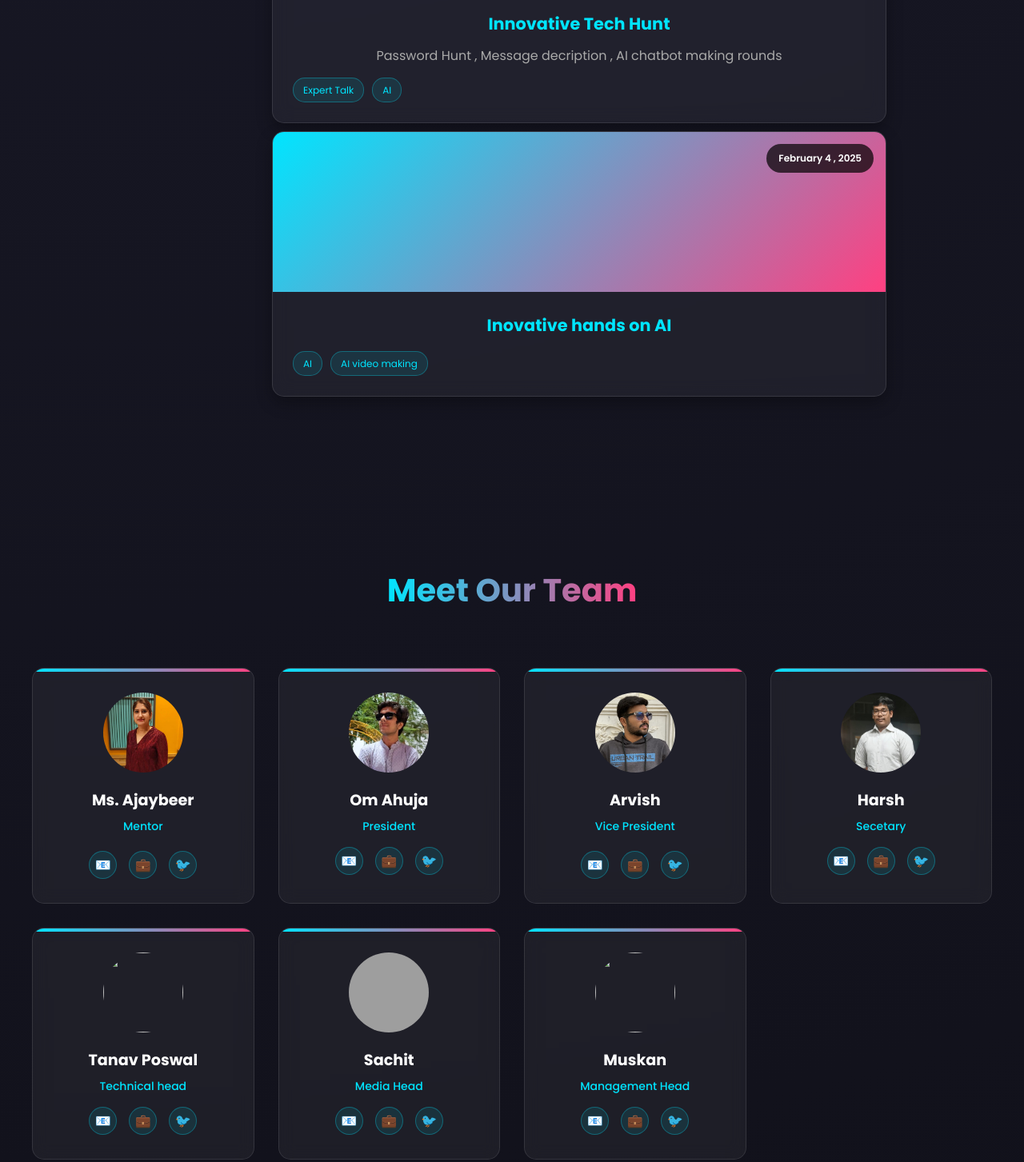
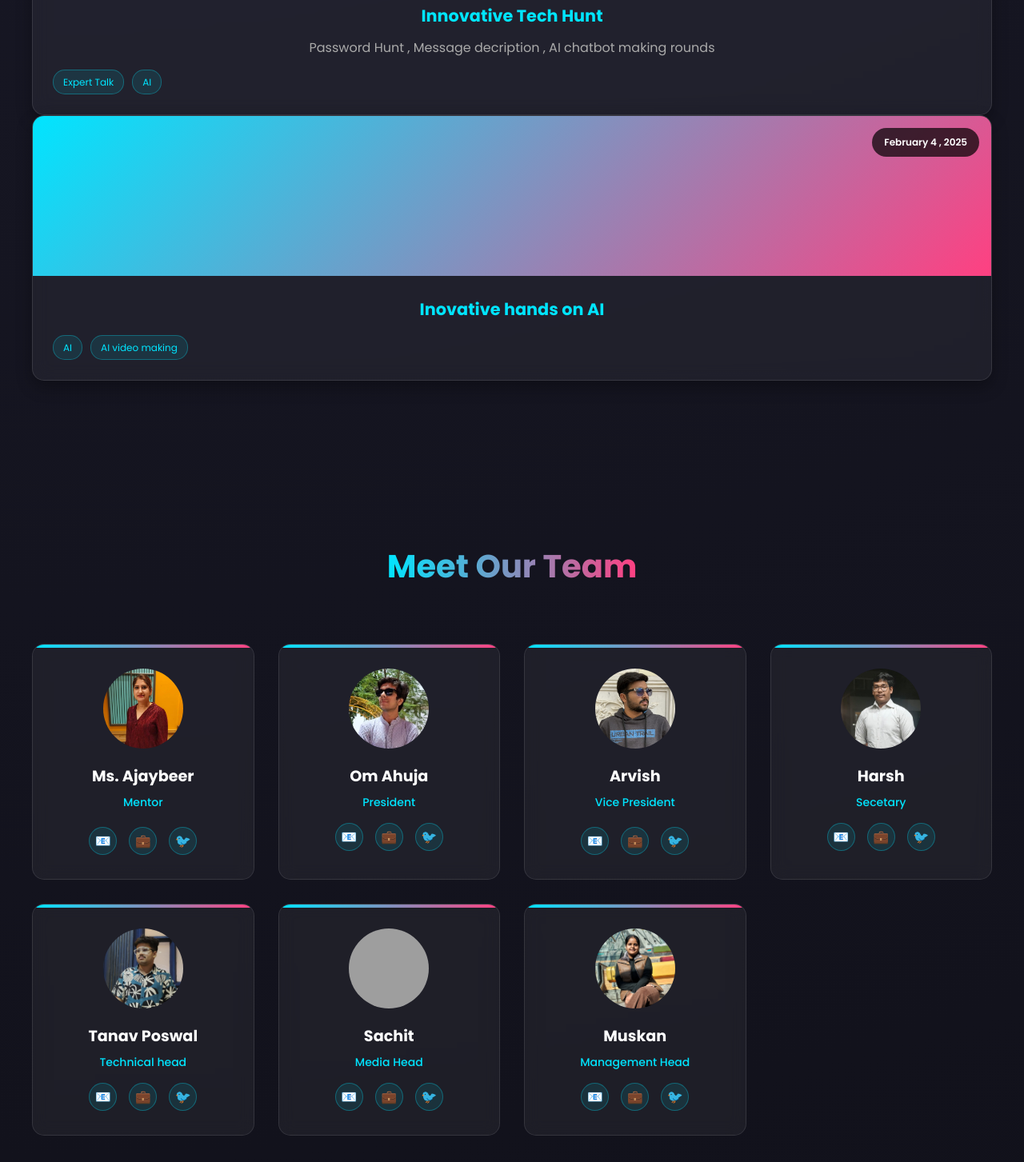
Before and after one commit to TanishDudeja/club, a plain HTML site: page index.html in a window 1280 px wide. Shown: the part 2751-4204 px from the top of the page at 80% size. Drawn offline with Linux system fonts and the light colour scheme; grey boxes are pictures that could not be loaded.

Commit message:
Add member images and update member cards
Added two new images for team members and updated the index.html to display these images in the member cards for Tanav Poswal and Muskan. Also commented out width, left, and margin-bottom styles in the .event-card class in styles.css for layout adjustments.

```diff
--- a/index.html
+++ b/index.html
@@ -340,7 +340,7 @@
 
       <div class="member-card">
         <div class="member-avatar">
-          <img src="">
+          <img src="assets\WhatsApp Image 2025-09-24 at 9.58.06 PM.jpeg">
         </div>
         <h3>Tanav Poswal</h3>
         <p class="member-role">Technical head</p>
@@ -371,7 +371,7 @@
 
       <div class="member-card">
         <div class="member-avatar">
-          <img src="">
+          <img src="assets\20241211_111839.jpg">
         </div>
         <h3>Muskan</h3>
         <p class="member-role">Management Head</p>
--- a/styles.css
+++ b/styles.css
@@ -560,9 +560,9 @@ section {
 }
 
 .event-card {
-  width: 60vw;
-  left: 300px;
-  margin-bottom: 10px;
+  /* width: 100vw; */
+  /* left: 300px; */
+  /* margin-bottom: 10px; */
   background: rgba(255, 255, 255, 0.05);
   backdrop-filter: blur(10px);
   border-radius: 15px;
```
Also changed, not shown: assets/20241211_111839.jpg (added), assets/WhatsApp Image 2025-09-24 at 9.58.06 PM.jpeg (added).
